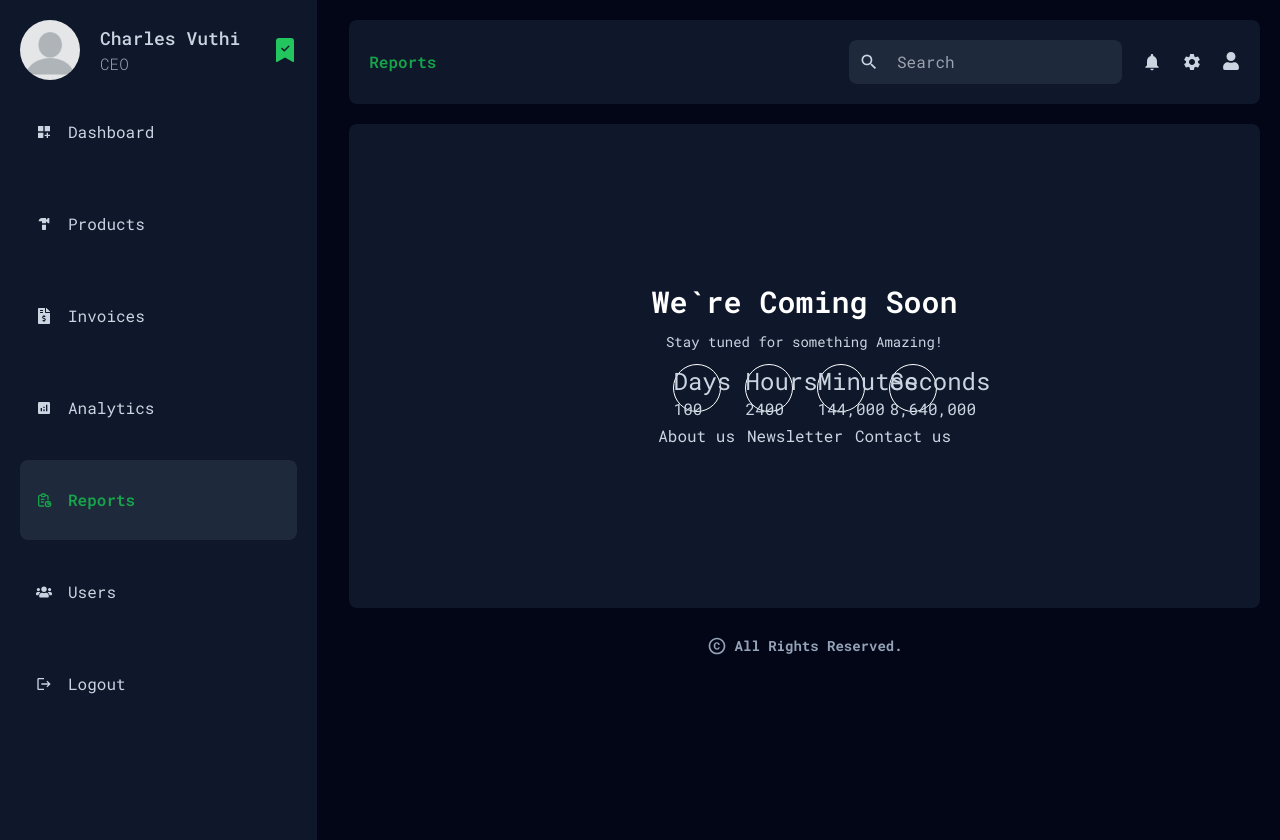
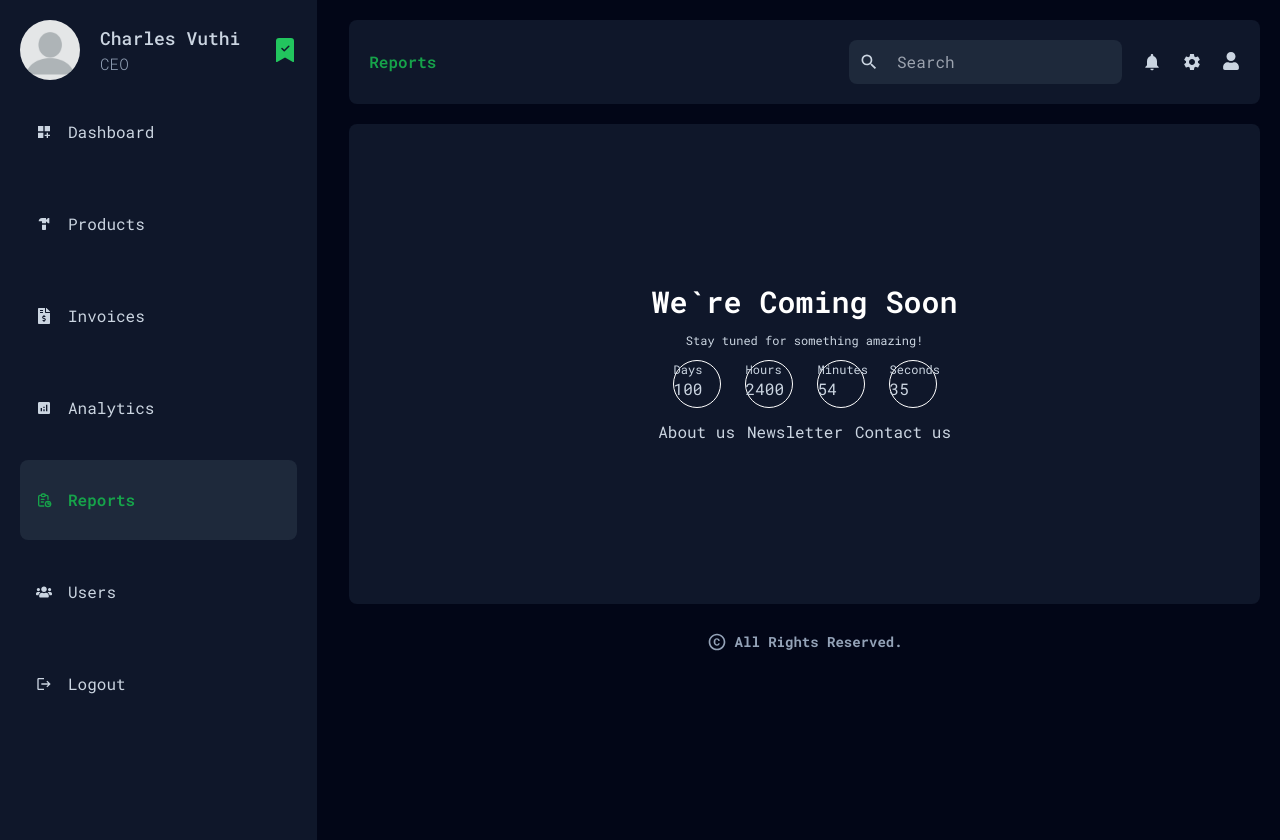
Before and after one commit to esthercate/Hardware-store-management, a Next.js app: page /dashboard/reports in a window 1280 px wide. Built offline with nearby package versions, Linux system fonts and the light colour scheme.

Commit message:
text size changes

```diff
--- a/app/ui/dashboard/coming-soon/comingsoon.jsx
+++ b/app/ui/dashboard/coming-soon/comingsoon.jsx
@@ -5,23 +5,23 @@ const ComingSoon = () => {
   return (
     <div className='flex flex-col gap-3 bg-slate-900 justify-center items-center py-40 rounded-lg mt-5'>
       <h1 className='font-semibold text-3xl text-white'>We`re Coming Soon</h1>
-      <p className='text-sm'>Stay tuned for something Amazing!</p>
+      <p className='text-xs'>Stay tuned for something amazing!</p>
       <div className='flex gap-6'>
         <div className='w-12 h-12 rounded-full border border-white'>
-          <p className='text-2xl'>Days</p>
+          <p className='text-xs'>Days</p>
           <span>100</span>
         </div>
         <div className='w-12 h-12 rounded-full border border-white'>
-          <p className='text-2xl'>Hours</p>
+          <p className='text-xs'>Hours</p>
           <span>2400</span>
         </div>
         <div className='w-12 h-12 rounded-full border border-white'>
-          <p className='text-2xl'>Minutes</p>
-          <span>144,000</span>
+          <p className='text-xs'>Minutes</p>
+          <span>54</span>
         </div>
         <div className='w-12 h-12 rounded-full border border-white'>
-          <p className='text-2xl'>Seconds</p>
-          <span>8,640,000</span>
+          <p className='text-xs'>Seconds</p>
+          <span>35</span>
         </div>
       </div>
       <div className='flex flex-col md:flex-row justify-center items-center gap-3'>
```
